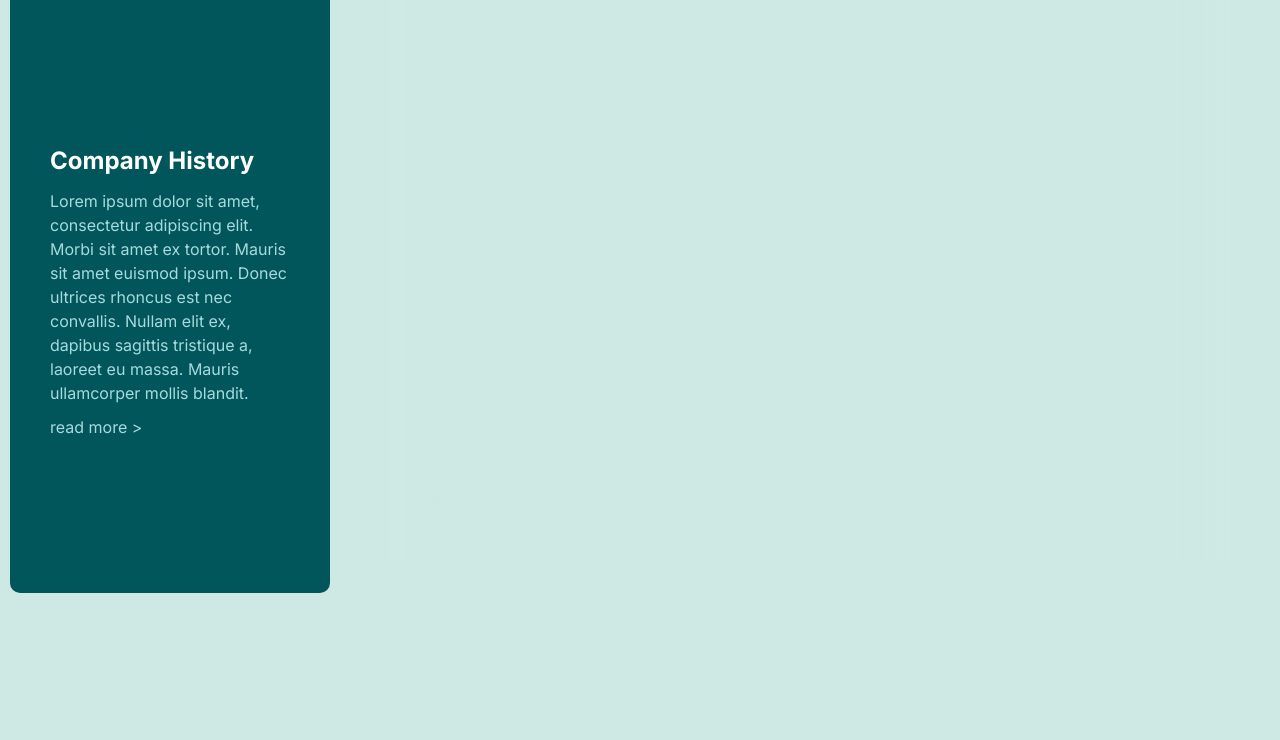
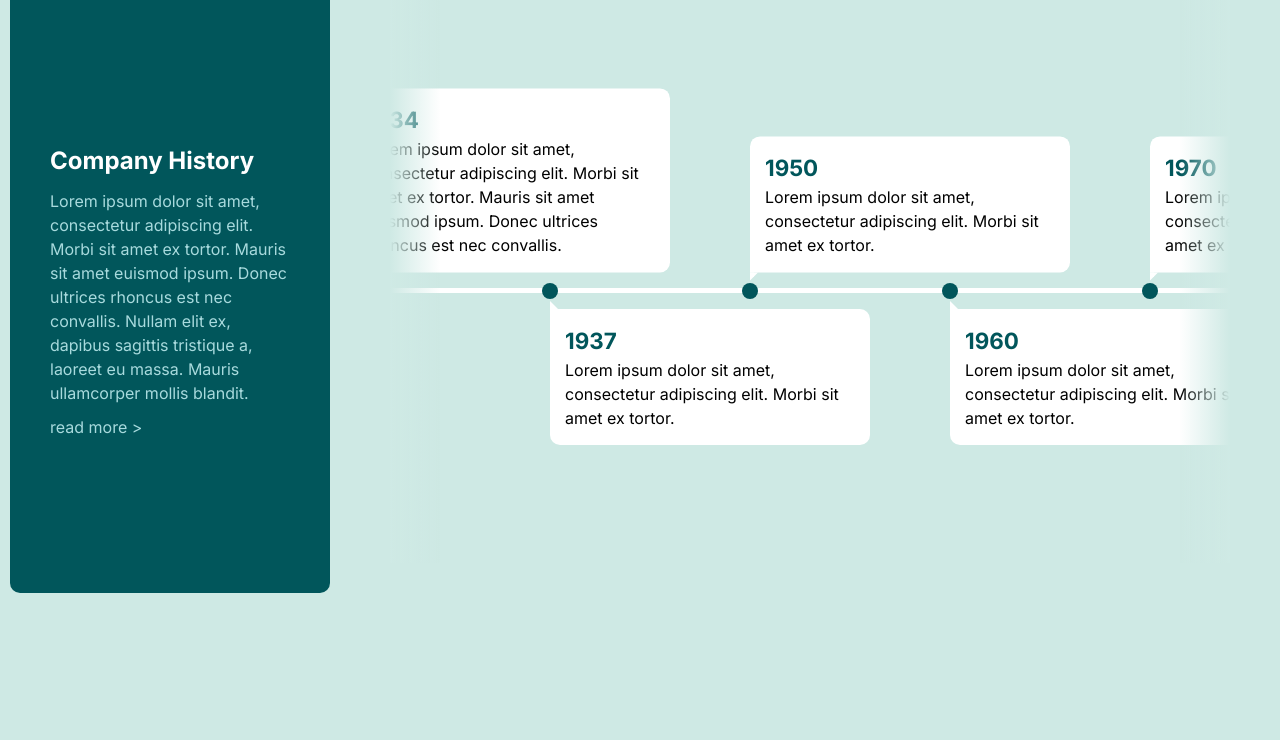
Before and after one commit to haranseok/javascript_study, a plain HTML site: page index.html in a window 1280 px wide. Shown: the part 60-800 px from the top of the page. Drawn offline with Linux system fonts and the light colour scheme.

Commit message:
css_타임라인 css 구현 완료

```diff
--- a/index.html
+++ b/index.html
@@ -121,6 +121,7 @@
               </p>
             </div>
           </li>
+          <li></li>
         </ol>
       </section>
     </div>
--- a/main.css
+++ b/main.css
@@ -8,7 +8,8 @@
   --columbia-blue: #cee9e4;
   --midnight-green: #01565b;
   --yellow: #e5f33d;
-  --timeline-gradient: rgba(206, 233, 228, 1) 0%, rgba(206, 233, 228, 1) 50%, rgba(206, 233, 228, 0) 100%;
+  --timeline-gradient: rgba(206, 233, 228, 1) 0%, rgba(206, 233, 228, 1) 50%,
+    rgba(206, 233, 228, 0) 100%;
 }
 
 *,
@@ -28,6 +29,11 @@ body {
 .container {
   max-width: 1400px;
   margin: auto;
+}
+
+.container h1 {
+  color: var(--midnight-green);
+  text-transform: uppercase;
 }
 
 .timeline {
@@ -50,6 +56,7 @@ body {
 .timeline::before {
   left: 340px;
   background: linear-gradient(to right, var(--timeline-gradient));
+  z-index: 1;
 }
 
 .timeline::after {
@@ -110,4 +117,84 @@ body {
   position: relative;
   list-style: none;
   height: 5px;
+  background: var(--white);
+  scroll-snap-align: start;
 }
+
+.timeline ol li:not(:last-child)::after {
+  position: absolute;
+  top: 50%;
+  left: -8px;
+  transform: translateY(-50%);
+  content: "";
+  width: 16px;
+  height: 16px;
+  border-radius: 50%;
+  background: var(--midnight-green);
+}
+
+.timeline ol li div {
+  position: absolute;
+  width: 320px;
+  padding: 15px;
+  font-size: 1rem;
+  white-space: normal;
+  color: var(--black);
+  background: var(--white);
+  border-radius: 0 10px 10px 10px;
+}
+
+.timeline ol li div::before {
+  position: absolute;
+  content: "";
+  top: 100%;
+  left: 0;
+  width: 0;
+  height: 0;
+  border-style: solid;
+  border-width: 4px;
+}
+
+/* odd === 홀수 */
+.timeline ol li:nth-child(odd) div {
+  /* 얘 크기가 얼마든간에 100% 위로 올라가라는 css */
+  transform: translateY(-100%);
+  top: -16px;
+  border-radius: 10px 10px 10px 0;
+}
+
+/* even === 짝수 */
+.timeline ol li:nth-child(even) div {
+  /* transform: translateY(100%);
+  bottom: -16px; */
+  top: calc(100% + 16px);
+}
+
+.timeline ol li:nth-child(odd) div::before {
+  /* transparent 투명 */
+  border-color: var(--white) transparent transparent var(--white);
+}
+
+.timeline ol li:nth-child(even) div::before {
+  top: -8px;
+  border-color: transparent transparent var(--white) var(--white);
+}
+
+.timeline time {
+  font-weight: bold;
+  font-size: 1.4rem;
+  margin-bottom: 8px;
+  color: var(--midnight-green);
+}
+
+@media screen and (max-width: 800px) {
+  .timeline {
+    display: block;
+  }
+  .timeline::before {
+    left: 0;
+  }
+  .timeline .info {
+    display: none;
+  }
+}
```
